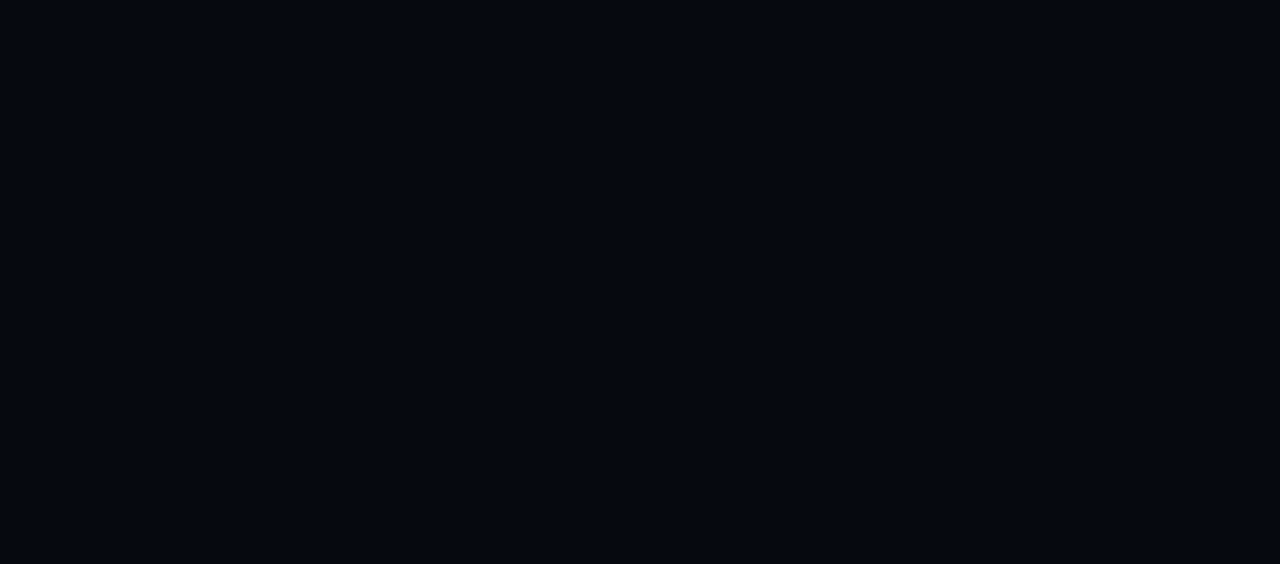
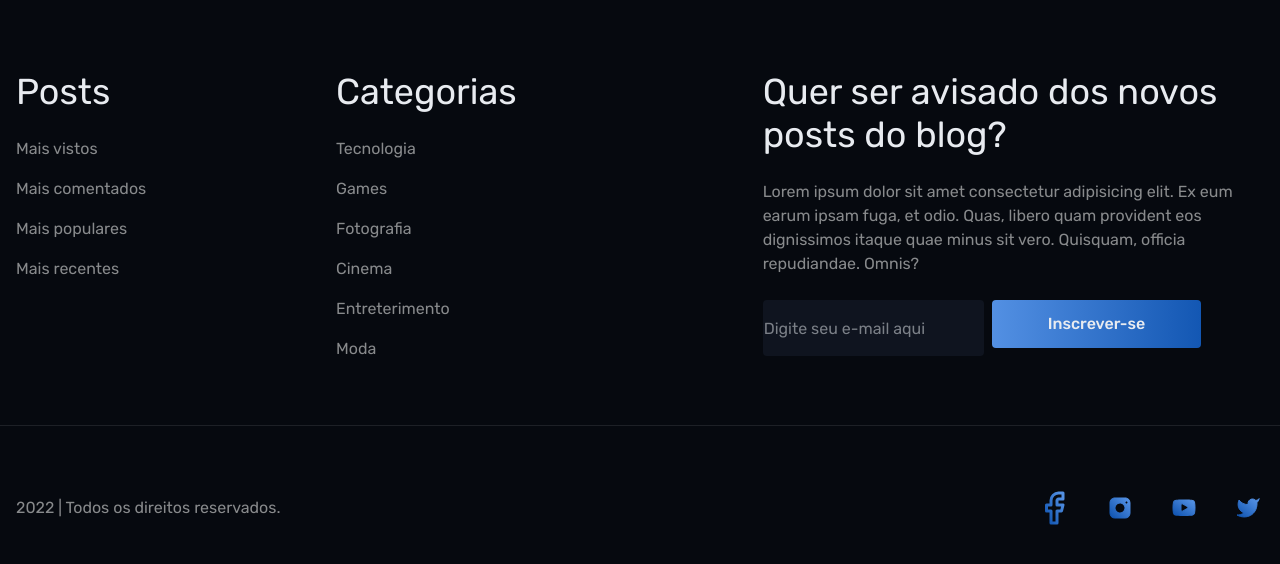
Before and after one commit to silvamaarcus/blog-nextgen, a React (Vite) app: page / in a window 1280 px wide. Shown: the part 1010-1574 px from the top of the page. Before the commit the page ends 1080 px from the top, so only its background shows below. Built offline with nearby package versions, Linux system fonts and the light colour scheme.

Commit message:
feat: static LoginPage is done

```diff
--- a/src/features/auth/index.tsx
+++ b/src/features/auth/index.tsx
@@ -1,3 +1,4 @@
+import Footer from '../../shared/assets/components/Footer';
 import Header from '../../shared/assets/components/Header';
 import { Button, Input, TextTitle } from '../../shared/assets/components/ui';
 import { BlogLogoIcon, LockIcon, UserIcon } from '../../shared/assets/icons';
@@ -109,6 +110,8 @@ const LoginPage = () => {
                     </div>
                 </div>
             </section>
+
+            <Footer />
         </>
     );
 };
```
